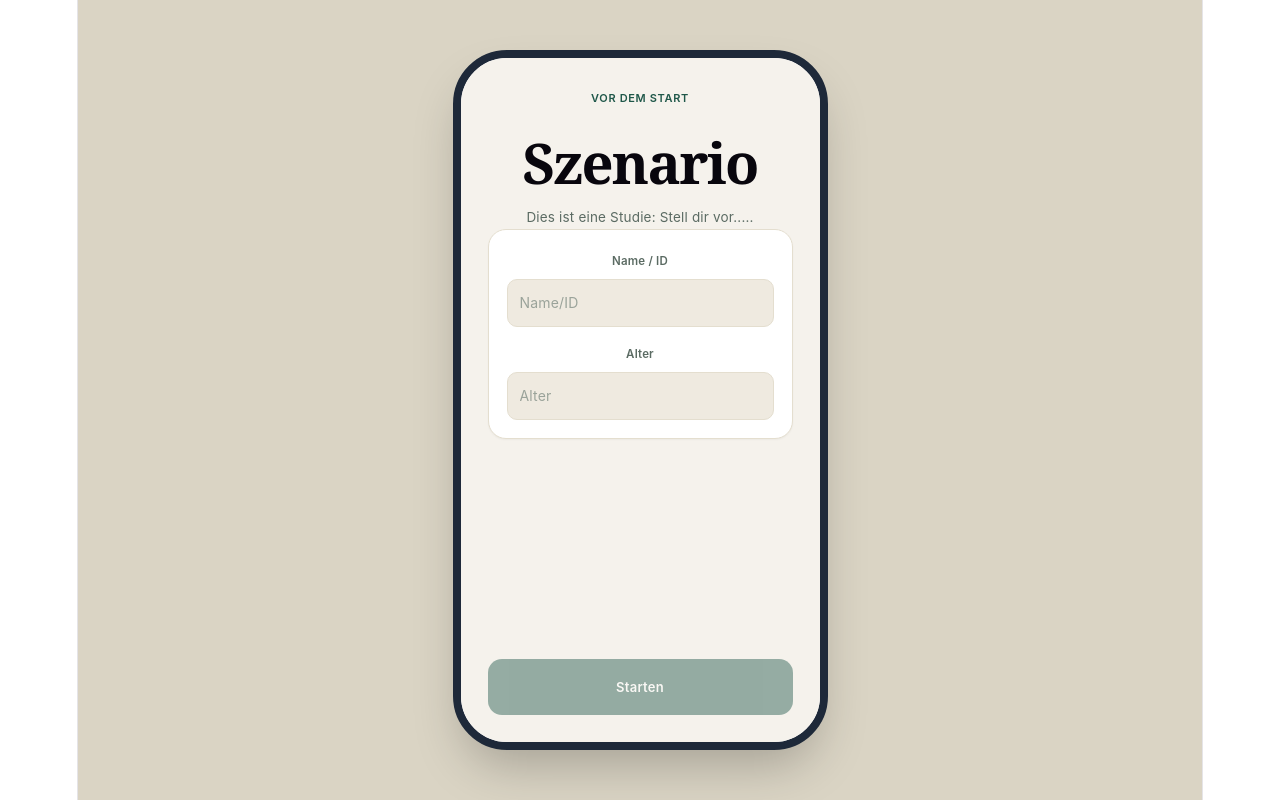
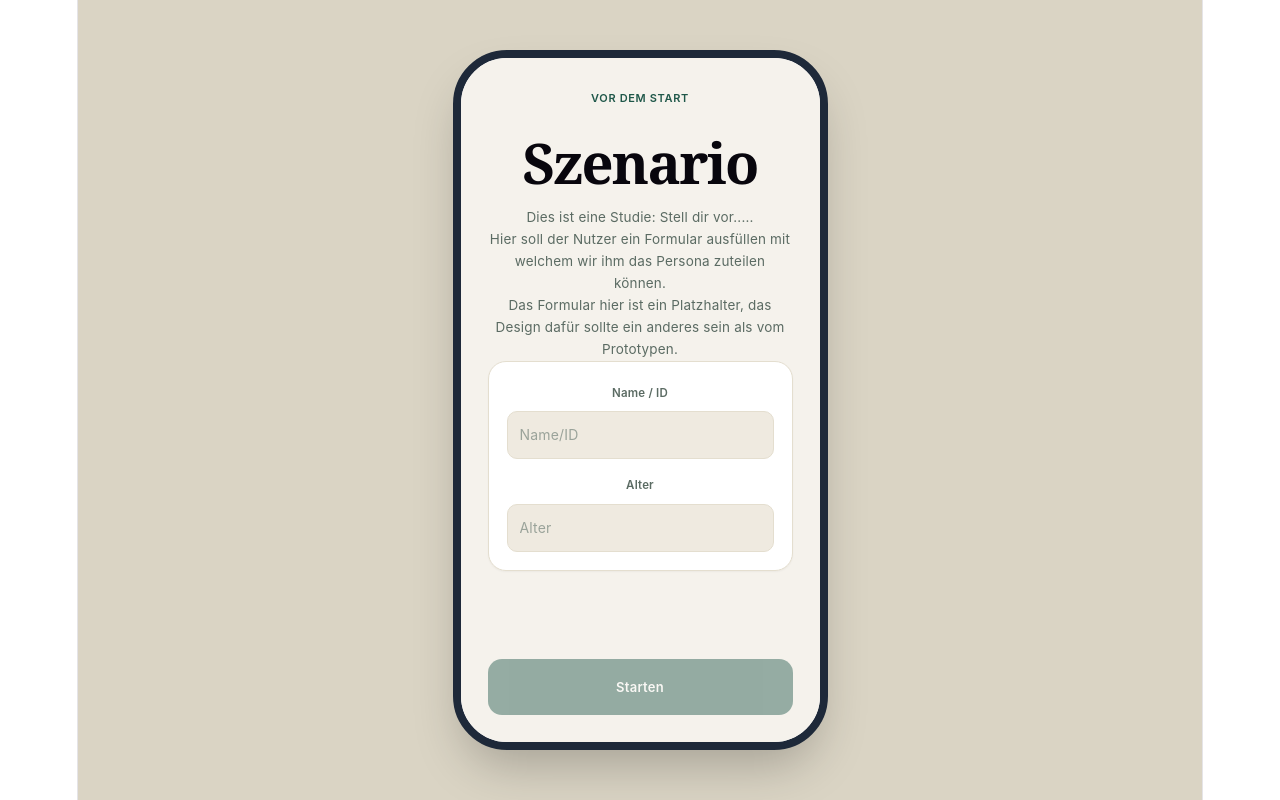
Before and after one commit to Nemozi/SmartCityPrototype, a Vue app: page / in a window 1280 px wide. Built offline with nearby package versions, Linux system fonts and the light colour scheme.

Commit message:
Info text für das Formular

```diff
--- a/src/App.vue
+++ b/src/App.vue
@@ -6,9 +6,13 @@
       <!-- 1. Briefing Stage -->
       <div v-if="step === 'briefing'" class="h-full overflow-y-auto p-6 flex flex-col bg-[var(--bg)]">
         <p class="eyebrow">Vor dem Start</p>
-        <h1 class="font-display text-[24px] text-[var(--ink)] mb-3">Szenario</h1>
+        <h1 class="font-display text-[24px] text-[var(--ink)] mb-3"> Szenario</h1>
         <p class="mb-5 text-[13.5px] leading-relaxed text-[var(--ink-soft)]">
           Dies ist eine Studie: Stell dir vor.....
+          <br>
+          Hier soll der Nutzer ein Formular ausfüllen mit welchem wir ihm das Persona zuteilen können.
+          <br>
+          Das Formular hier ist ein Platzhalter, das Design dafür sollte ein anderes sein als vom Prototypen.
         </p>
 
         <div class="card space-y-3 mb-6">
```
